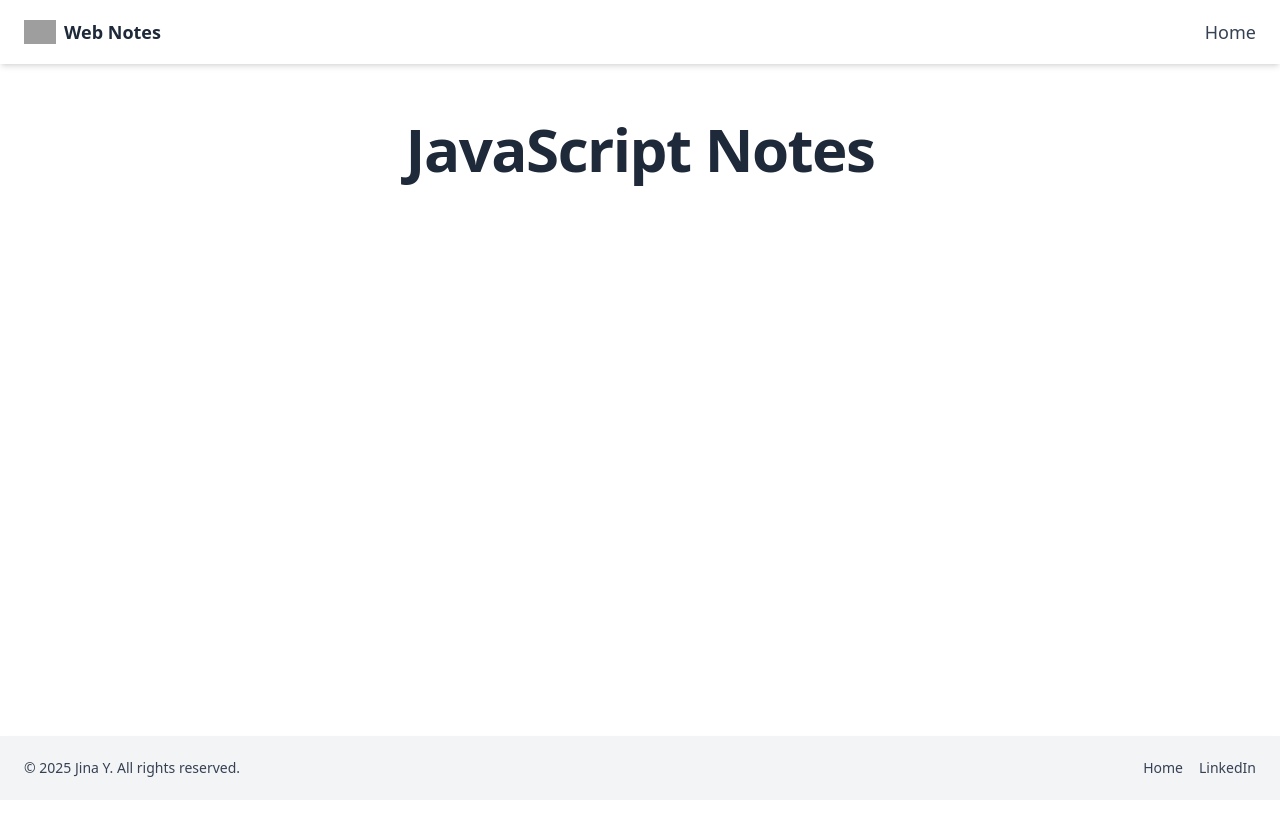
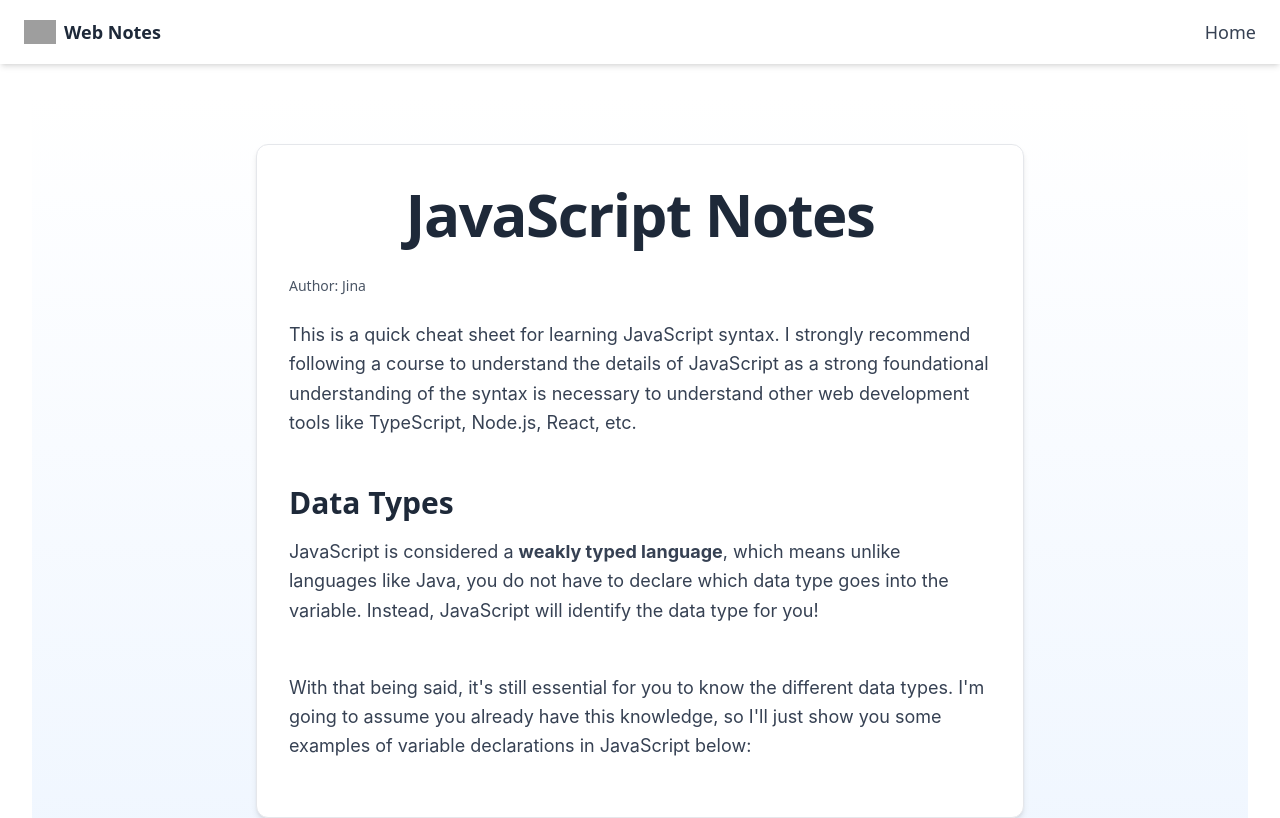
Before and after one commit to popobunns/full-stack-notes, a Next.js app: page /javascript in a window 1280 px wide. Shown: the top 818 px of the page. Built offline with nearby package versions, Linux system fonts and the light colour scheme; grey boxes are pictures that could not be loaded.

Commit message:
Initialized JavaScript Page

```diff
--- a/src/app/javascript/page.js
+++ b/src/app/javascript/page.js
@@ -1,8 +1,35 @@
 
 export default function Home() {
-    return (
-      <main className="parent-container">
+  return (
+    <main className="main-container">
+      <div className="content-wrapper fade-in-up">
         <h1 className="page-title fade-in-up">JavaScript Notes</h1>
-      </main>
-    );
-  }
+
+        {/* Author Note*/}
+        <p className="author">Author: Jina</p>
+
+        {/* Body Text*/}
+        <p className="body">This is a quick cheat sheet for learning JavaScript syntax.
+          I strongly recommend following a course to understand the details of JavaScript
+          as a strong foundational understanding of the syntax is necessary to understand
+          other web development tools like TypeScript, Node.js, React, etc.
+        </p>
+
+        <h2 className="subheading">Data Types</h2>
+        <p className="body">
+          JavaScript is considered a <span className="font-bold">weakly typed language</span>, which means unlike languages
+          like Java, you do not have to declare which data type goes into the variable. Instead,
+          JavaScript will identify the data type for you!
+        </p>
+        <br/>
+        <p className="body">
+          With that being said, it's still essential for you to know the different data types.
+          I'm going to assume you already have this knowledge, so I'll just show you some examples
+          of variable declarations in JavaScript below:
+        </p>
+
+      </div>
+
+    </main>
+  );
+}
--- a/src/app/jsx/page.js
+++ b/src/app/jsx/page.js
@@ -1,8 +1,18 @@
 
 export default function Home() {
     return (
-      <main className="parent-container">
-        <h1 className="page-title">JSX Notes</h1>
+      <main className="main-container">
+        <div className="content-wrapper fade-in-up">
+          <h1 className="page-title fade-in-up">JSX Notes</h1>
+
+          {/* Author Note*/}
+          <p className="author">Author: Jina</p>
+
+          {/* Body Text*/}
+
+
+        </div>
+
       </main>
     );
   }
```
Also changed, not shown: public/images/variables.png (added).
